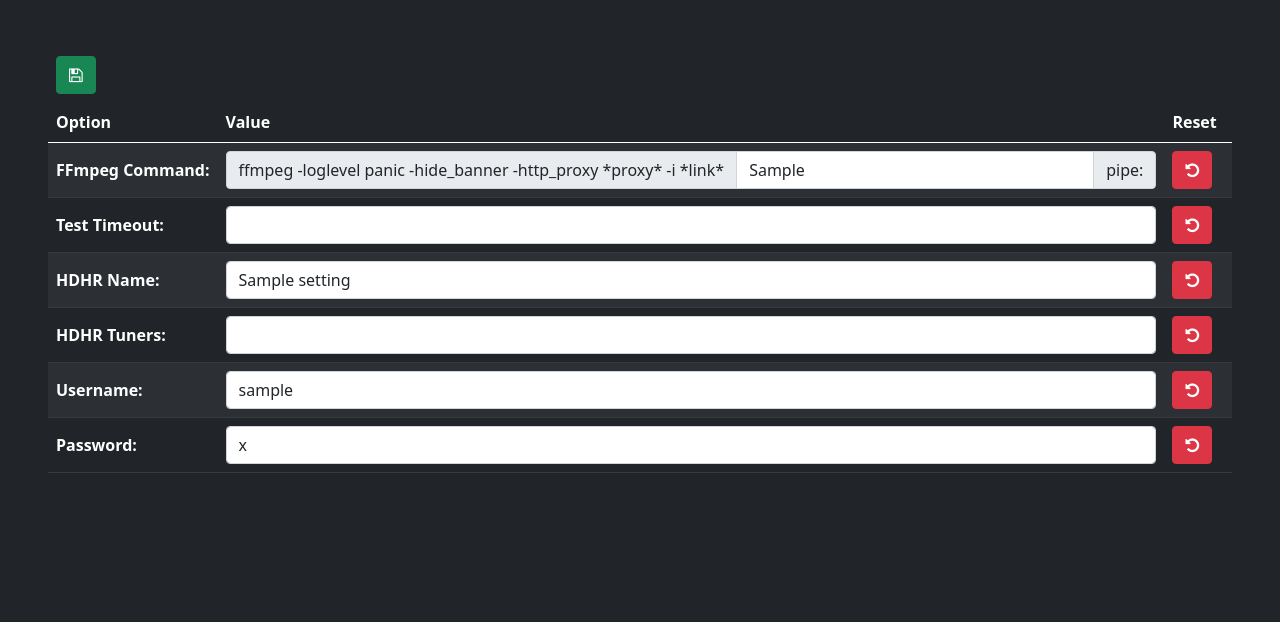
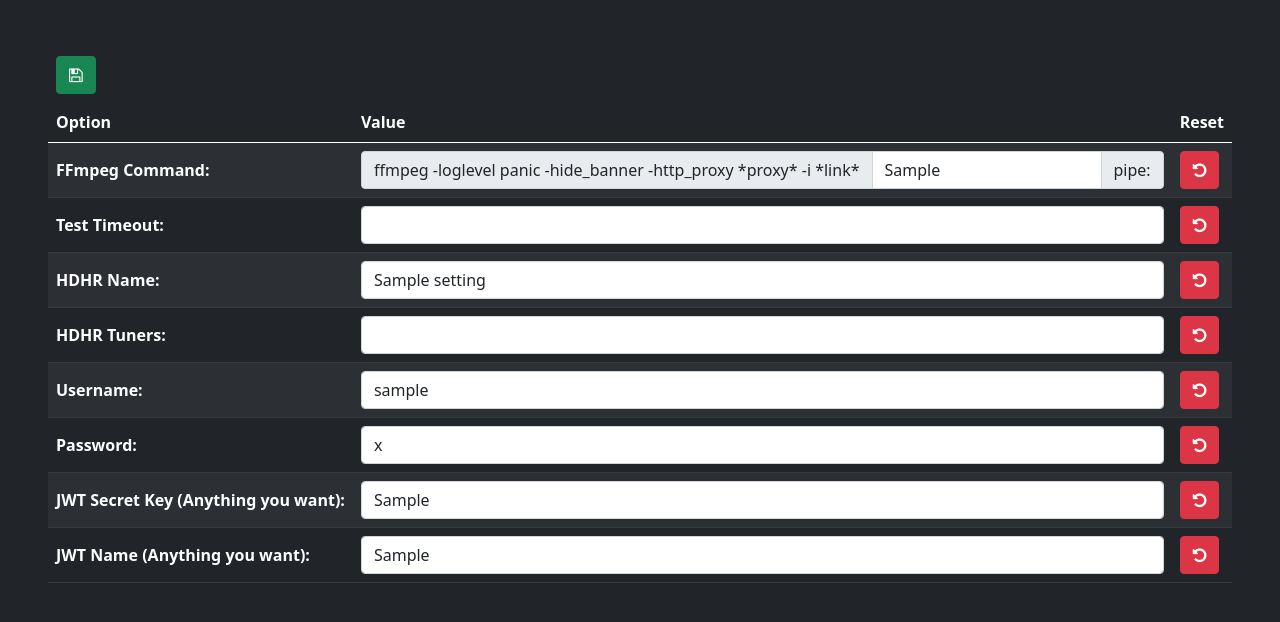
Before and after one commit to Chris230291/STB-Proxy, a Flask app: template templates/settings.html in a window 1280 px wide. Shown: the part 104-726 px from the top of the page. Run offline with Flask 2, Linux system fonts and the light colour scheme; the template is opened without the code that fills it: most values are stand-ins (such as "Sample title", 1, 10 or a date in 2020); some libraries are stand-ins or nearby versions.

Commit message:
jwtVerify Payload instead of just return true

```diff
--- a/app.py
+++ b/app.py
@@ -45,8 +45,8 @@ def getConfig():
     data["settings"].setdefault("hdhr tuners", "1")
     data["settings"].setdefault("Username", "Admin")
     data["settings"].setdefault("Password", "12345")
-    data["settings"].setdefault("JWT_KEY", "YOUR-SECRET-KEY")
-    data["settings"].setdefault("JWT_ISS", "YOUR-NAME")
+    data["settings"].setdefault("JWT_KEY", "TYnc6fUVtpJJs6ykVfdS")
+    data["settings"].setdefault("JWT_ISS", "STB-Proxy")
     data["settings"].setdefault("JWT_ALGO", "HS512")
 
     portals = data.get("portals")
@@ -70,20 +70,20 @@ def getConfig():
 
     return data
 
-def jwtSign(email):
+def jwtSign(username):
   with open(config_file) as f:
     data = json.load(f)
   # https://stackoverflow.com/questions/2511222/efficiently-generate-a-16-character-alphanumeric-string
-  rnd = "".join(random.choice("0123456789ABCDEFGHIJKLMNOPQRSTUVWXYZabcdefghijklmnopqrstuvwxyz~!@#$%^_-") for i in range(24))
+  rnd = "".join(random.choice("0123456789ABCDEFGHIJKLMNOPQRSTUVWXYZabcdefghijklmnopqrstuvwxyz~!@#$%^_-") for i in range(64))
   now = int(time.time())
   return jwt.encode({
     "iat" : now, # ISSUED AT - TIME WHEN TOKEN IS GENERATED
     "nbf" : now, # NOT BEFORE - WHEN THIS TOKEN IS CONSIDERED VALID
-    "exp" : now + 3600, # EXPIRY - 1 HR (3600 SECS) FROM NOW IN THIS EXAMPLE
+    "exp" : now + 5400, # EXPIRY - 1 HR (3600 SECS) FROM NOW IN THIS EXAMPLE
     "jti" : rnd, # RANDOM JSON TOKEN ID
     "iss" : data["settings"]["JWT_ISS"] , # ISSUER
     # WHATEVER ELSE YOU WANT TO PUT
-    "data" : { "email" : email }
+    "data" : { "username" : username }
   }, data["settings"]["JWT_KEY"], algorithm=data["settings"]["JWT_ALGO"])
 
 def jwtVerify(cookies):
@@ -91,7 +91,9 @@ def jwtVerify(cookies):
         data = json.load(f)
     try:
         token = cookies.get("JWT")
-        if token:
+        decoded = jwt.decode(token, data["settings"]["JWT_KEY"], algorithms=data["settings"]["JWT_ALGO"])
+        decoded_string = json.dumps(decoded)
+        if data["settings"]["JWT_ISS"] and data["settings"]["Username"] in decoded_string:
             return True
     except:
         print(cookies.get("JWT"))
@@ -158,7 +160,6 @@ def lout():
 
 @app.route("/portals", methods=["GET"])
 def portals():
-    print(request.cookies)
     if jwtVerify(request.cookies):
         portals = getPortals()
         return render_template("portals.html", portals=portals)
@@ -410,6 +411,8 @@ def save():
         hdhrTuners = request.form["hdhr tuners"]
         new_username = request.form["Username"]
         new_password = request.form["Password"]
+        new_JWTKEY = request.form["JWT_KEY"]
+        new_JWTISS = request.form["JWT_ISS"]
         id = getSettings()["hdhr id"]
         settings = {"ffmpeg command": ffmpeg,
                     "ffprobe timeout": ffprobe,
@@ -417,7 +420,9 @@ def save():
                     "hdhr tuners": hdhrTuners,
                     "hdhr id": id,
                     "Username": new_username,
-                    "Password": new_password
+                    "Password": new_password,
+                    "JWT_KEY": new_JWTKEY,
+                    "JWT_ISS": new_JWTISS
                     }
         saveSettings(settings)
         return redirect("/settings", code=302)
--- a/templates/settings.html
+++ b/templates/settings.html
@@ -89,6 +89,28 @@
                             onclick="resetPassword()"></i></button>
                 </td>
             </tr>
+            <tr>
+                <th scope="row" class="align-middle" style="width:0%; white-space:nowrap">JWT Secret Key (Anything you want):</th>
+                <td>
+                    <input form="save" type="text" name="JWT_KEY" id="JWT_KEY" class="form-control"
+                        value="{{ settings['JWT_KEY'] }}" title="JWT Secret Key" required>
+                </td>
+                <td>
+                    <button class="btn btn-danger btn-block" title="Reset"><i class="fa fa-undo"
+                            onclick="resetJWTKey()"></i></button>
+                </td>
+            </tr>
+            <tr>
+                <th scope="row" class="align-middle" style="width:0%; white-space:nowrap">JWT Name (Anything you want):</th>
+                <td>
+                    <input form="save" type="text" name="JWT_ISS" id="JWT_ISS" class="form-control"
+                        value="{{ settings['JWT_ISS'] }}" title="JWT Name (Anything you want)." required>
+                </td>
+                <td>
+                    <button class="btn btn-danger btn-block" title="Reset"><i class="fa fa-undo"
+                            onclick="resetJWTiss()"></i></button>
+                </td>
+            </tr>
         </tbody>
     </table>
 </div>
@@ -115,6 +137,12 @@
     function resetPassword() {
         document.getElementById("Password").value = "12345";
     }
+    function resetJWTKey() {
+        document.getElementById("JWT_KEY").value = "TYnc6fUVtpJJs6ykVfdS";
+    }
+    function resetJWTiss() {
+        document.getElementById("JWT_ISS").value = "STB-Proxy";
+    }
 </script>
 
 {% endblock %}
```
